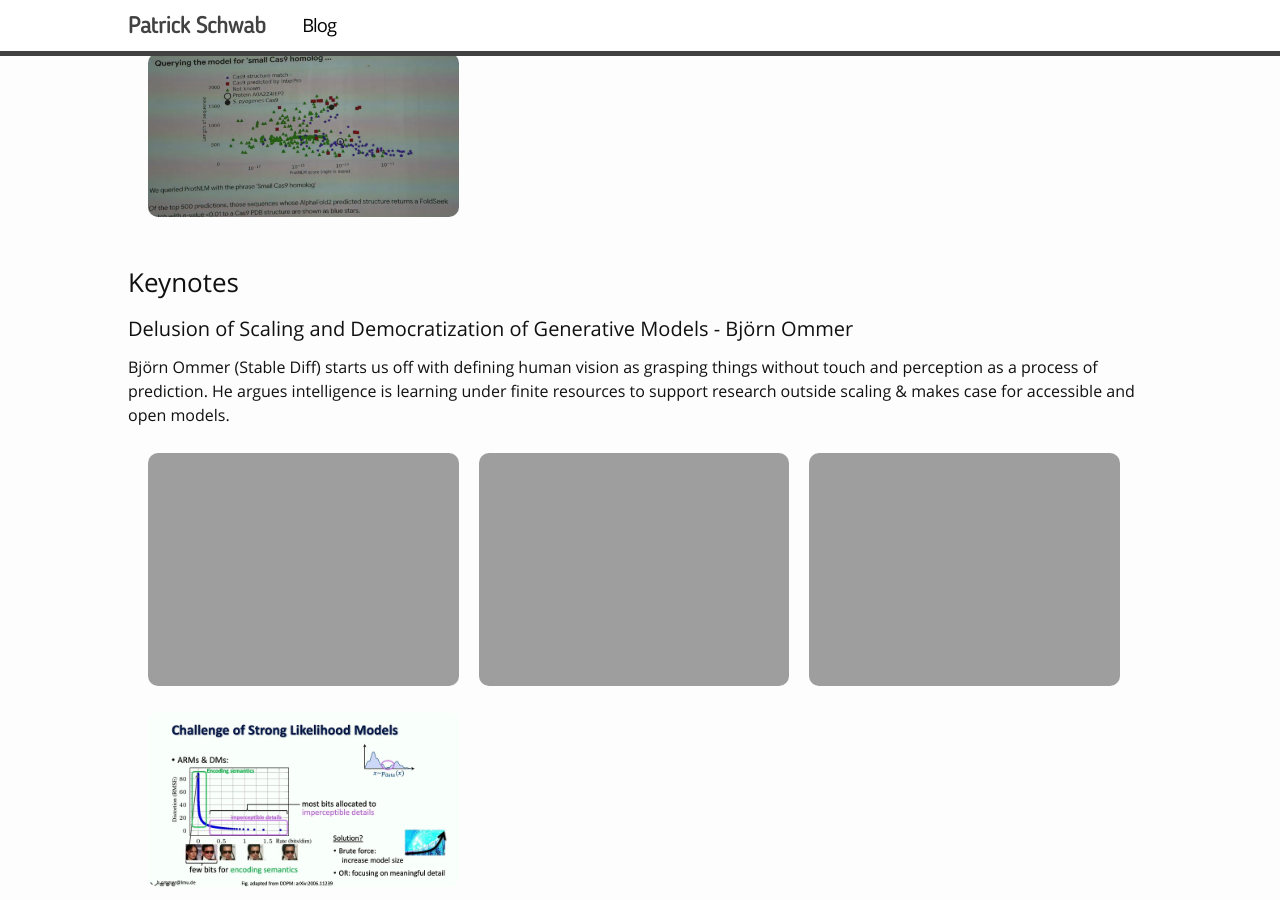
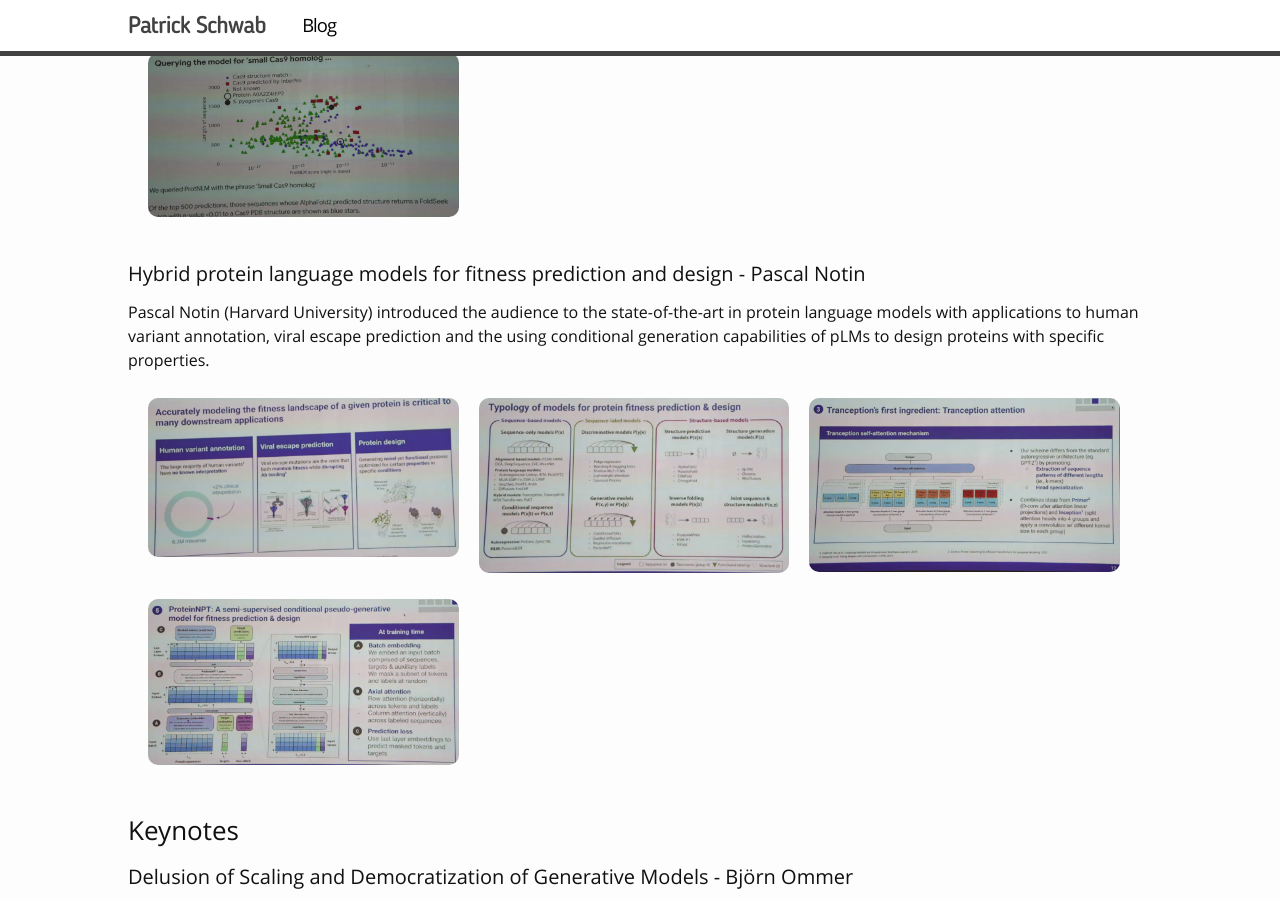
Before and after one commit to d909b/d909b.github.io, a Jekyll site: the page built from _posts/2024-05-11-iclr2024.md, in a window 1280 px wide and 900 px high, scrolled down 3284 px. Built offline with Jekyll 4.4.1, drawn with Linux system fonts in a browser that asks for light colours; nearby versions of some CDN libraries; library files that are not in the unit come from our copies.

Commit message:
initial iclr2024

```diff
--- a/_posts/2024-05-11-iclr2024.md
+++ b/_posts/2024-05-11-iclr2024.md
@@ -77,6 +77,17 @@ Lucy Colwell (Google Research and University of Cambridge) showcased outstanding
 <galleryitem src="http://schwabpatrick.com/img/iclr2024/lc4.png"></galleryitem>
 </div>
 
+<h4>Hybrid protein language models for fitness prediction and design - Pascal Notin</h4>
+
+Pascal Notin (Harvard University) introduced the audience to the state-of-the-art in protein language models with applications to human variant annotation, viral escape prediction and the using conditional generation capabilities of pLMs to design proteins with specific properties.
+
+<div class="gallery">
+<galleryitem src="http://schwabpatrick.com/img/iclr2024/pn1.png"></galleryitem>
+<galleryitem src="http://schwabpatrick.com/img/iclr2024/pn2.png"></galleryitem>
+<galleryitem src="http://schwabpatrick.com/img/iclr2024/pn3.png"></galleryitem>
+<galleryitem src="http://schwabpatrick.com/img/iclr2024/pn4.png"></galleryitem>
+</div>
+
 
 
 <h3>Keynotes</h3>
```
Also changed, not shown: img/iclr2024/pn1.png (added), img/iclr2024/pn2.png (added), img/iclr2024/pn3.png (added), img/iclr2024/pn4.png (added).
